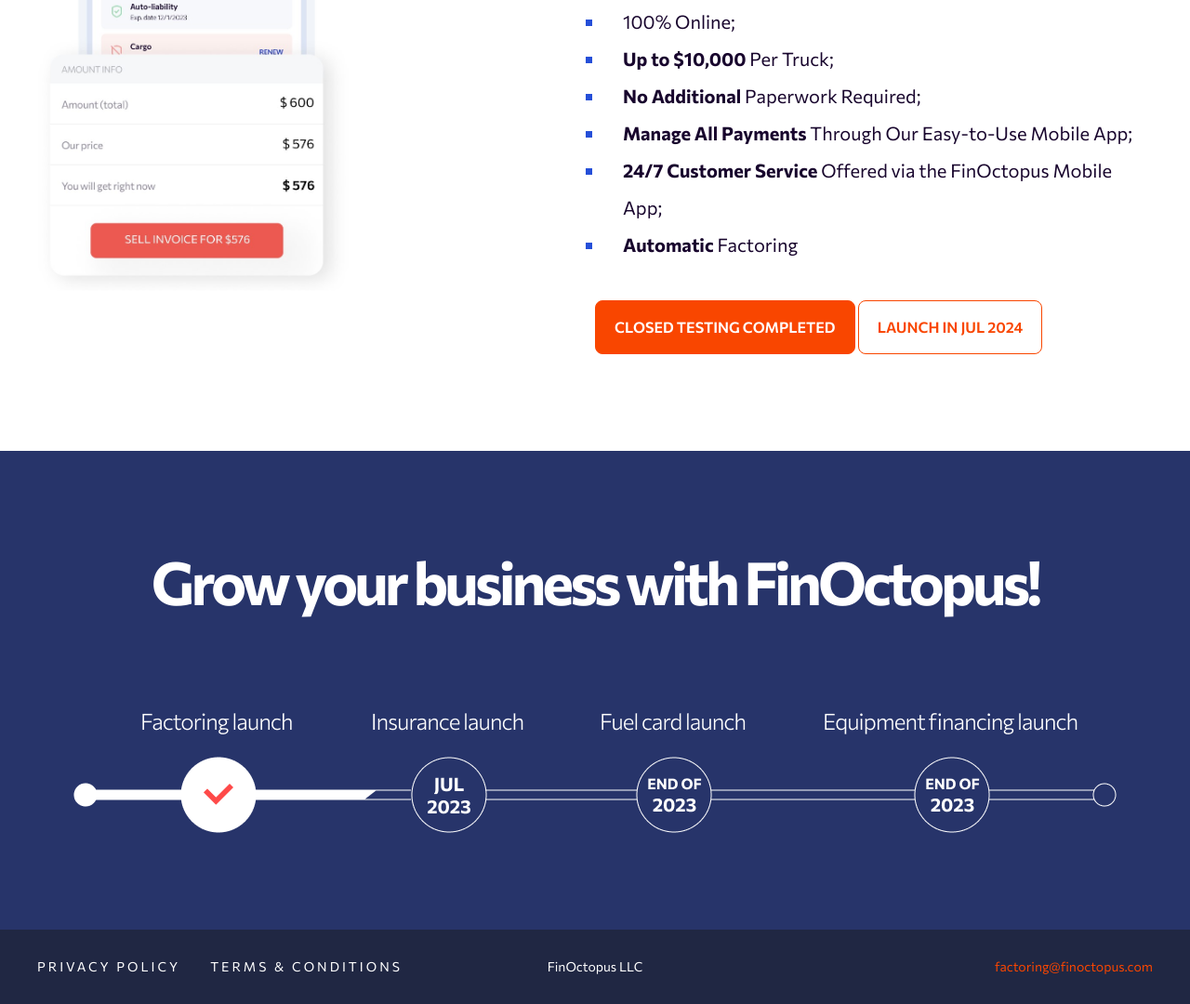
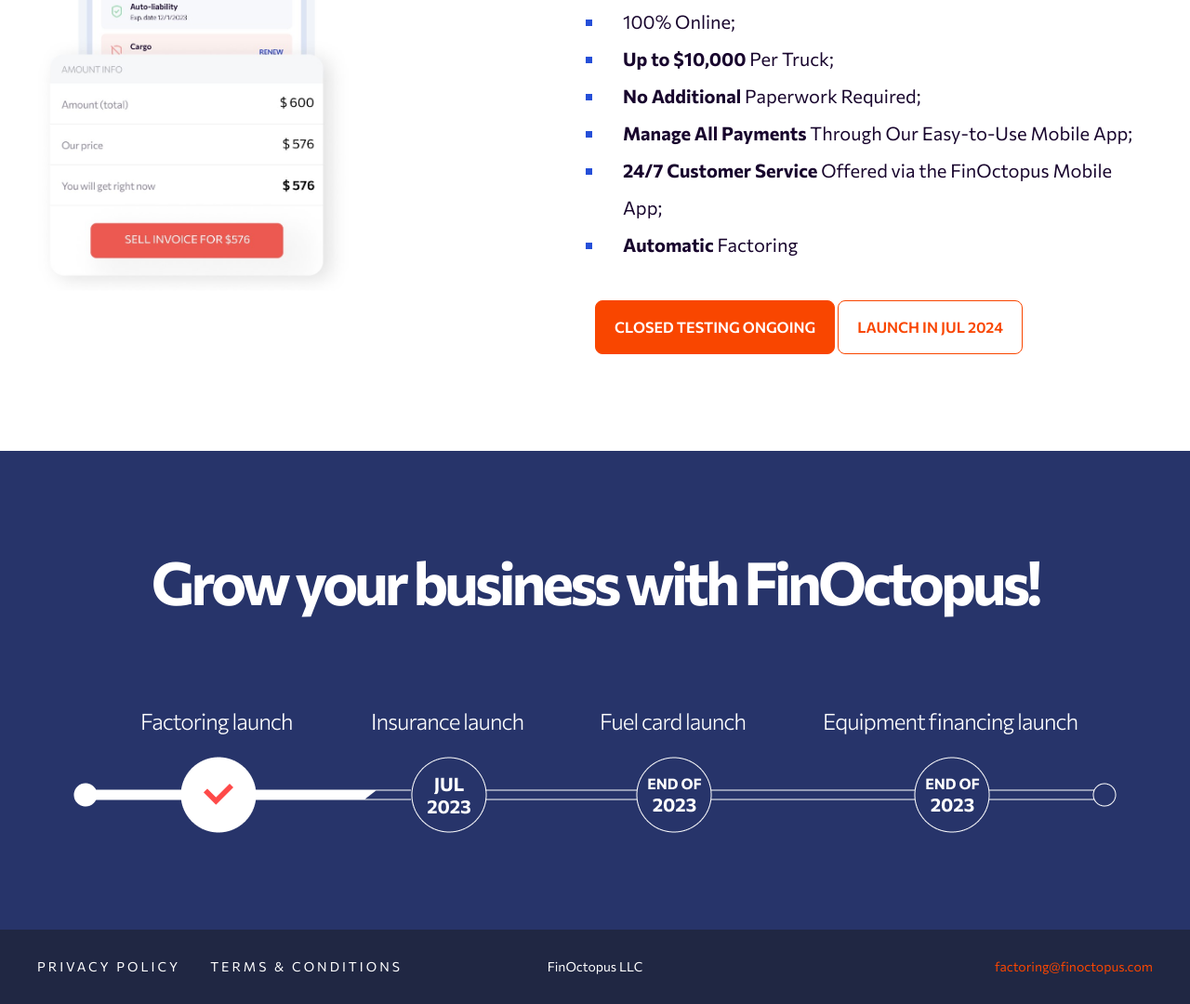
Before and after one commit to finoctopus/finoctopus-landing-pub, a plain HTML site: page index.html in a window 1280 px wide. Shown: the part 1733-2813 px from the top of the page at 93% size. Drawn offline with nearby package versions, Linux system fonts and the light colour scheme.

Commit message:
fix testing phrase

```diff
--- a/index.html
+++ b/index.html
@@ -172,7 +172,7 @@
                   <strong>Automatic</strong> Factoring
                 </li>
               </ul>
-              <button class="btn" style="display: inline-block;">Closed testing completed</button>
+              <button class="btn" style="display: inline-block;">Closed testing ongoing</button>
               <button class="btn btn--outlined" style="display: inline-block;">launch in jul 2024</button>
             </div>
           </div>
```
